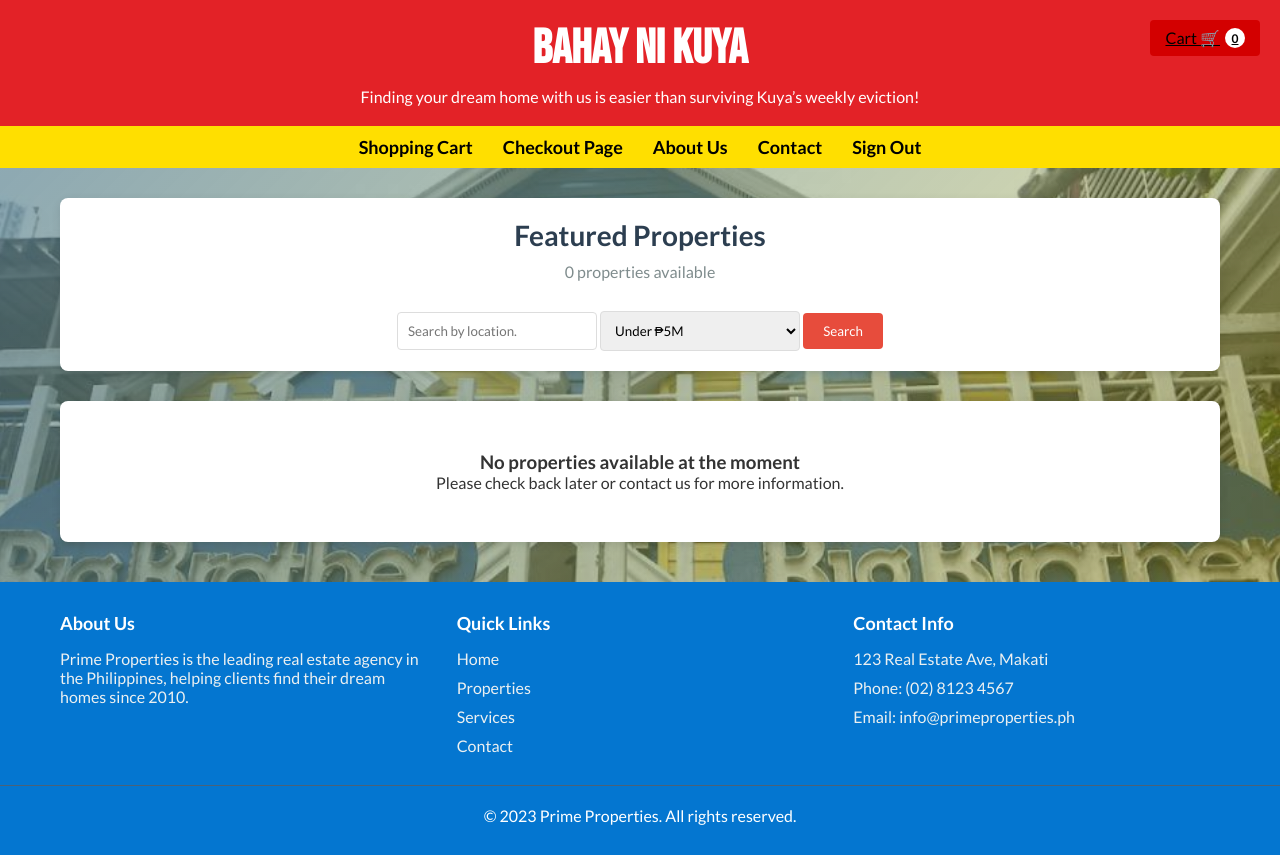
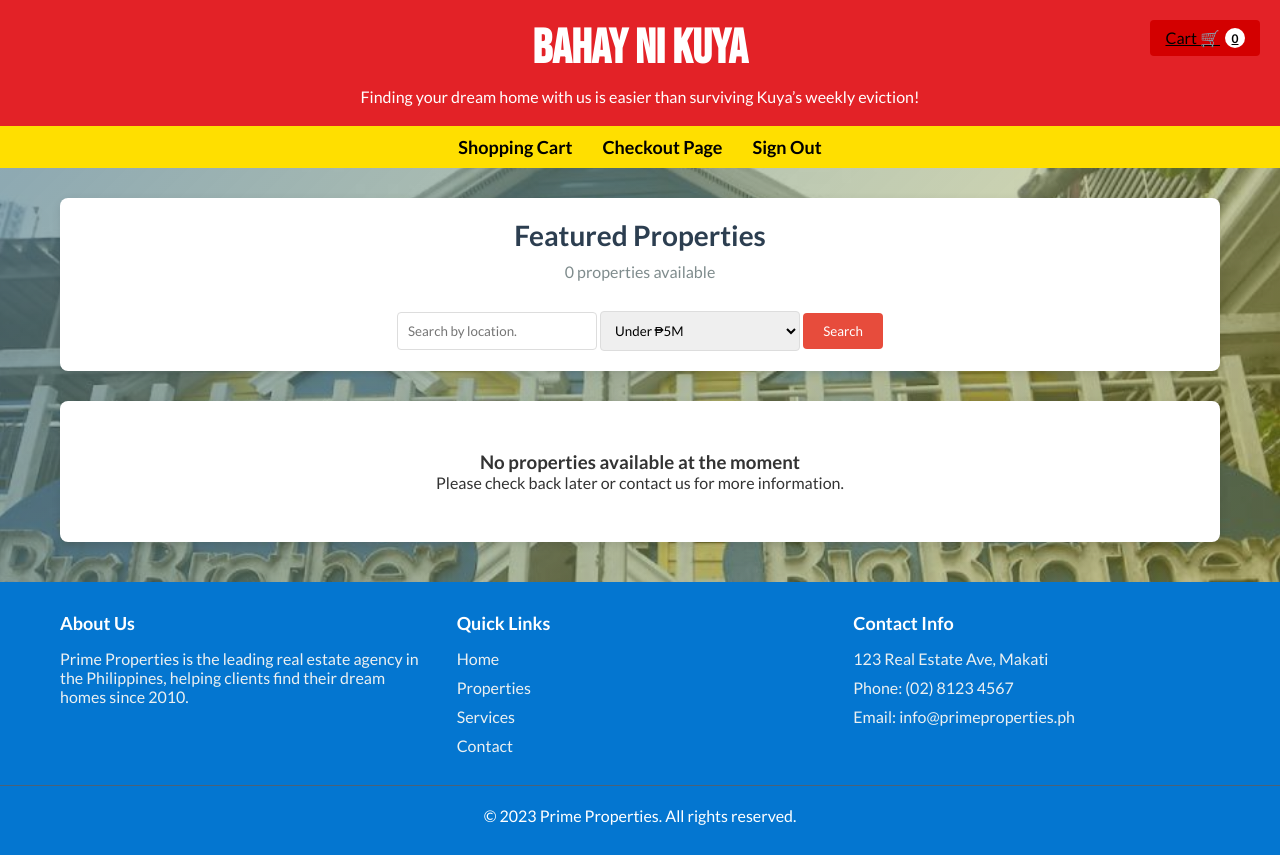
Before and after one commit to jeremiahmaxwellang/ITDBADM-Bahay-Ni-Kuya, a PHP site: page /property_listing.php?price_filter=1 in a window 1280 px wide. Run offline with PHP 8.4, Linux system fonts and the light colour scheme; data that the repository does not hold is empty.

Commit message:
cleaned up nav bar in customer pages

```diff
--- a/views/checkout.php
+++ b/views/checkout.php
@@ -138,7 +138,6 @@ $conn->close();
         <ul>
             <li><a class="navButton" href="property_listing.php">Browse Properties</a></li>
             <li><a class="navButton" href="shopping_cart.php">Your Cart</a></li>
-            <li><a class="navButton" href="#">Contact Us</a></li>
             <li><a class="navButton" onclick="window.location.href='logout.php'">Sign Out</a></li>
         </ul>
     </nav>
--- a/views/property_listing.php
+++ b/views/property_listing.php
@@ -88,8 +88,6 @@ $conn->close();
         <ul>
             <li><a class="topNavBar" href="shopping_cart.php">Shopping Cart</a></li>
             <li><a class="topNavBar" href="checkout.php">Checkout Page</a></li>
-            <li><a class="topNavBar" href="#">About Us</a></li>
-            <li><a class="topNavBar" href="#">Contact</a></li>
             <li><a class="topNavBar" onclick="window.location.href='logout.php'">Sign Out</a></li>
         </ul>
     </nav>
--- a/views/shopping_cart.php
+++ b/views/shopping_cart.php
@@ -149,7 +149,6 @@ $conn->close();
         <ul>
             <li><a class="navButton" href="property_listing.php">Browse Properties</a></li>
             <li><a class="navButton" href="checkout.php">Checkout</a></li>
-            <li><a class="navButton" href="#">Contact Us</a></li>
             <li><a class="navButton" onclick="window.location.href='logout.php'">Sign Out</a></li>
         </ul>
     </nav>
```
